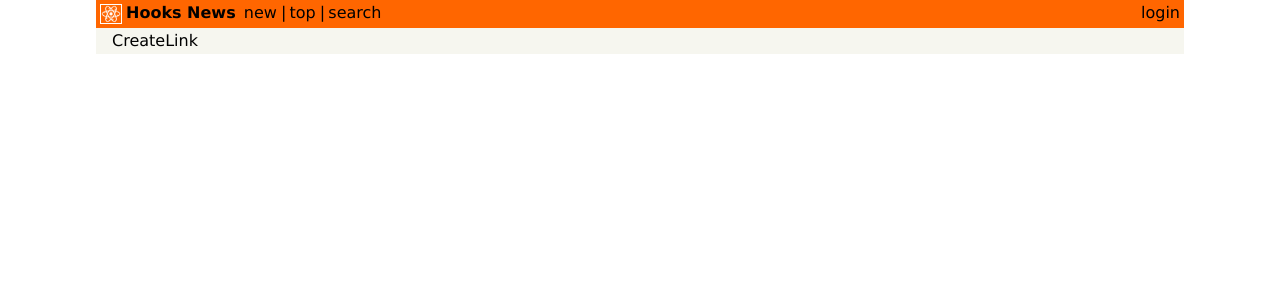
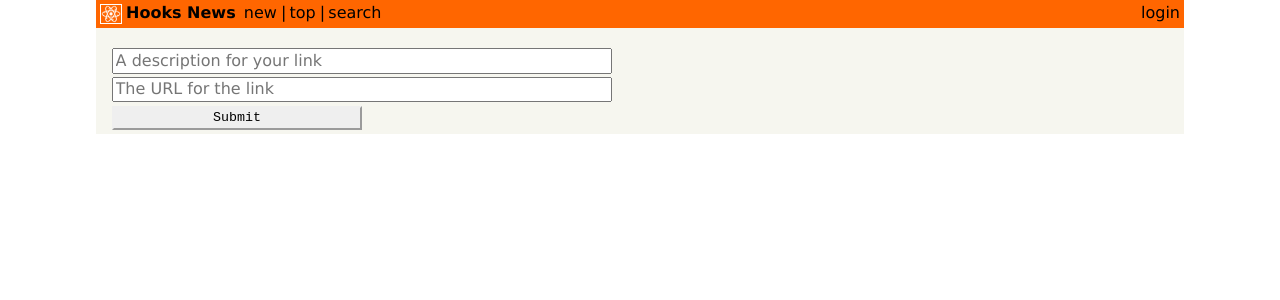
Before and after one commit to Ivsath/hooks-firebase, a React (Create React App) app: page /create in a window 1280 px wide. Shown: the top 300 px of the page. Built offline with nearby package versions, Linux system fonts and the light colour scheme; no server answers.

Commit message:
Add CreateLink form with validation

```diff
--- a/src/components/Auth/validateCreateLink.js
+++ b/src/components/Auth/validateCreateLink.js
@@ -1 +1,19 @@
-export default function validateCreateLink(values) {}
+export default function validateCreateLink(values) {
+  let errors = {};
+
+  // Description Errors
+  if (!values.description) {
+    errors.description = "Description required";
+  } else if (values.description.length < 10) {
+    errors.description = "Description must be at least 10 characters";
+  }
+
+  // URL Errors
+  if (!values.url) {
+    errors.url = "URL required";
+  } else if (!/^(ftp|http|https):\/\/[^ "]+$/.test(values.url)) {
+    errors.url = "URL must be valid";
+  }
+
+  return errors;
+}
--- a/src/components/Link/CreateLink.js
+++ b/src/components/Link/CreateLink.js
@@ -1,7 +1,50 @@
 import React from "react";
+import useFormValidation from "../Auth/useFormValidation";
+import validateCreateLink from "../Auth/validateCreateLink";
+
+const INITIAL_STATE = {
+  description: "",
+  url: "",
+};
 
 function CreateLink(props) {
-  return <div>CreateLink</div>;
+  const { handleSubmit, handleChange, values, errors } = useFormValidation(
+    INITIAL_STATE,
+    validateCreateLink,
+    handleCreateLink
+  );
+
+  function handleCreateLink() {
+    console.log("link created!");
+  }
+
+  return (
+    <form onSubmit={handleSubmit} className="flex flex-column mt3">
+      <input
+        type="text"
+        name="description"
+        placeholder="A description for your link"
+        autoComplete="off"
+        value={values.description}
+        onChange={handleChange}
+        className={errors.description && "error-input"}
+      />
+      {errors.description && <p className="error-text">{errors.description}</p>}
+      <input
+        type="text"
+        name="url"
+        placeholder="The URL for the link"
+        autoComplete="off"
+        value={values.url}
+        onChange={handleChange}
+        className={errors.url && "error-input"}
+      />
+      {errors.url && <p className="error-text">{errors.url}</p>}
+      <button type="submit" className="button">
+        Submit
+      </button>
+    </form>
+  );
 }
 
 export default CreateLink;
```
